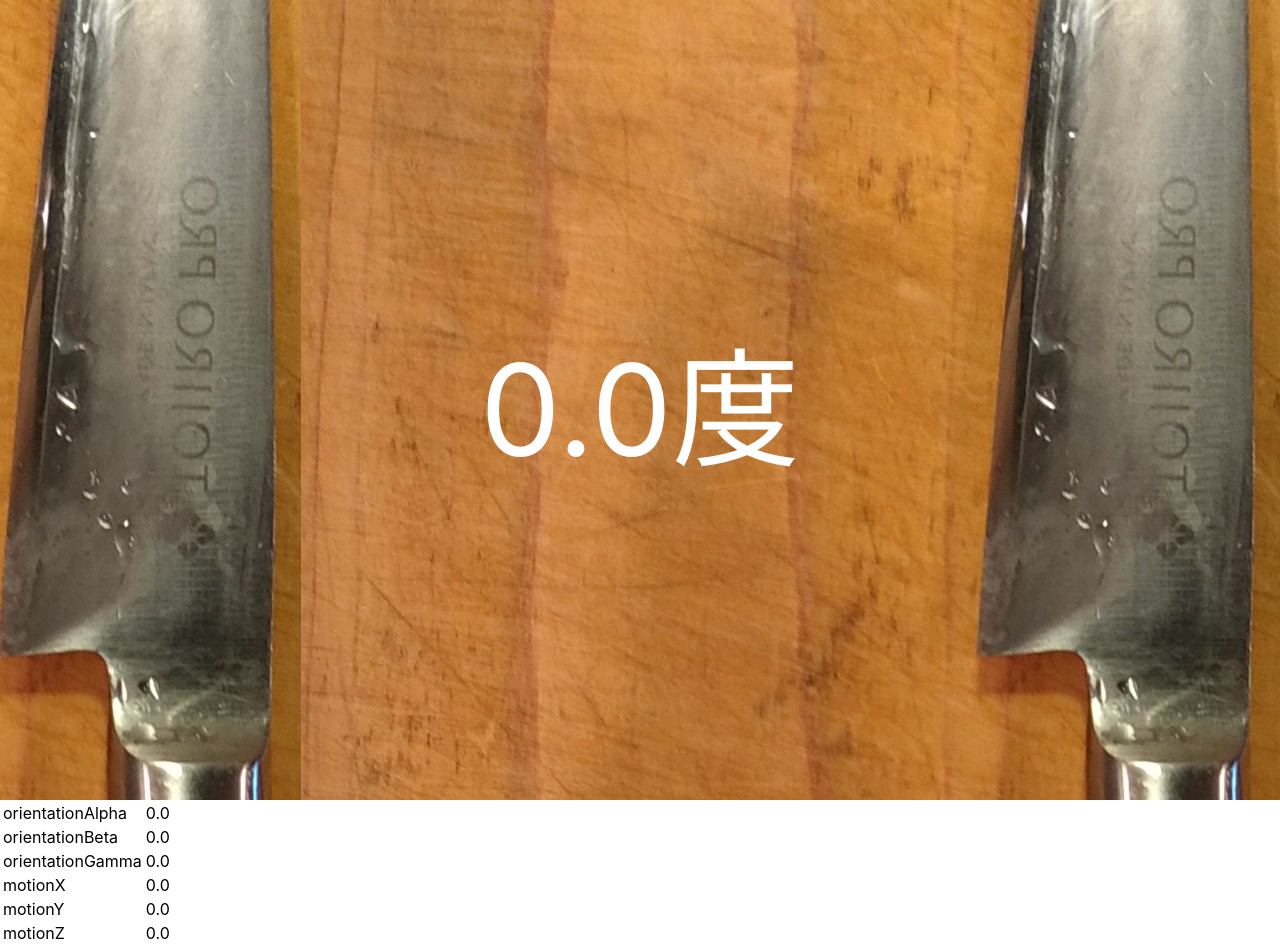
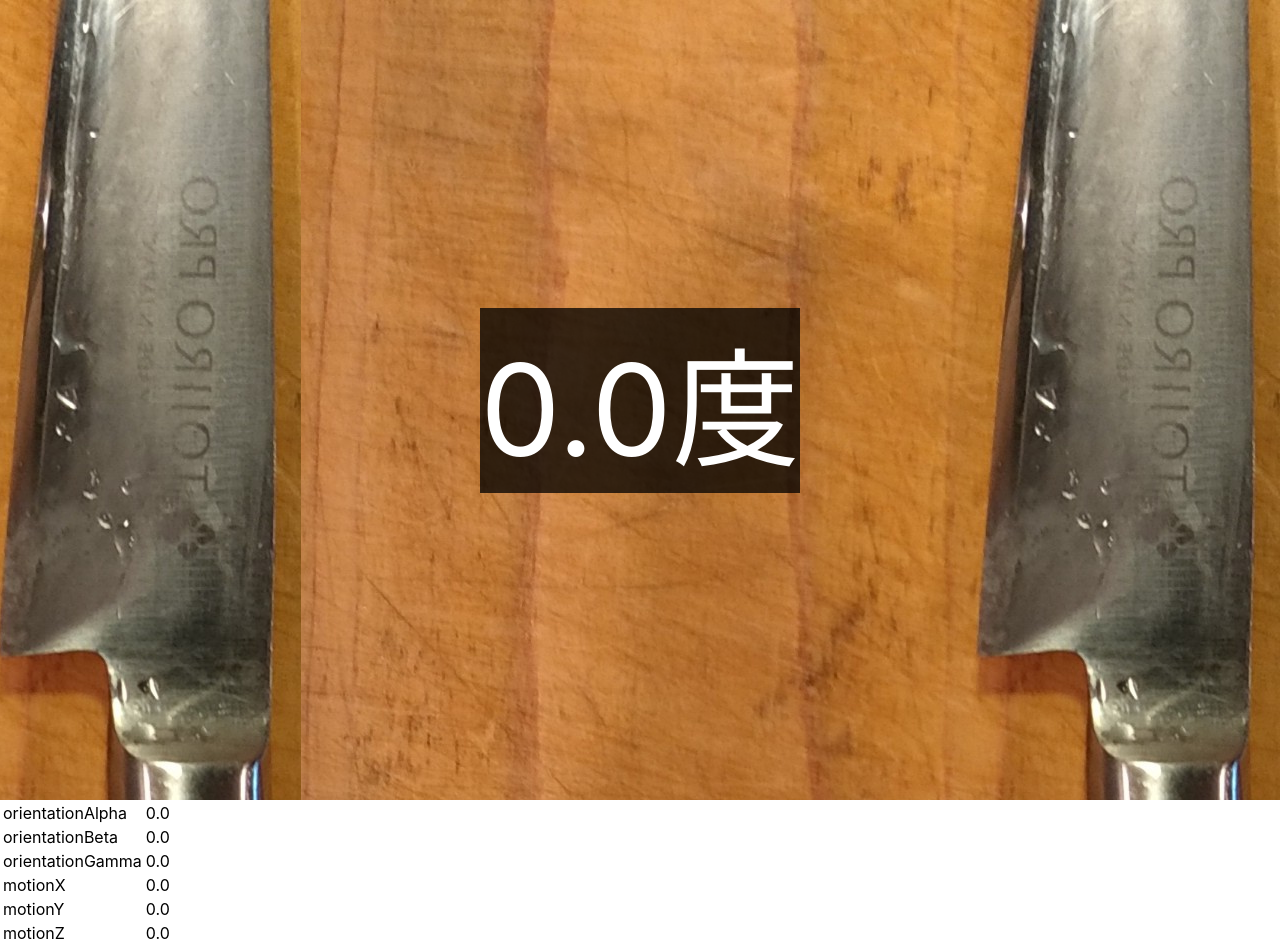
Before and after one commit to momosetkn/togi_check, a React (Create React App) app: page / in a window 1280 px wide. Built offline with nearby package versions, Linux system fonts and the light colour scheme.

Commit message:
Improving indicator

```diff
--- a/src/App.tsx
+++ b/src/App.tsx
@@ -48,7 +48,9 @@ function App() {
   return (
     <StyledMain>
       <StyledBackground left={state.orientationGamma > 0}/>
-      <StyledIndicator>{state.orientationGamma.toFixed(1)}度</StyledIndicator>
+      <StyledIndicator>
+        <span>{state.orientationGamma.toFixed(1)}度</span>
+      </StyledIndicator>
       <table className="value-table">
         <tr>
           <td>orientationAlpha</td>
@@ -99,8 +101,11 @@ const StyledIndicator = styled.div`
   display: flex;
   justify-content: center;
   align-items: center;
-  color: #ffffff;
-  font-size: 10vw;
+  span {
+    background: #000000c0;
+    color: #ffffff;
+    font-size: 10vw;
+  }
 `;
 
 export default App;
```
